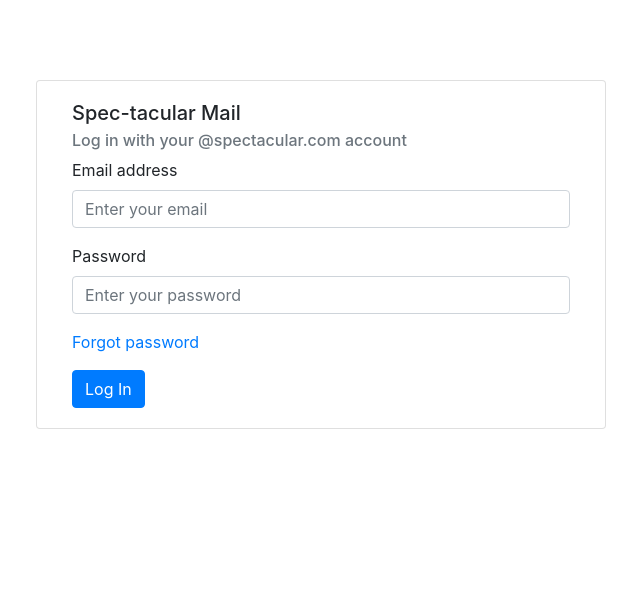
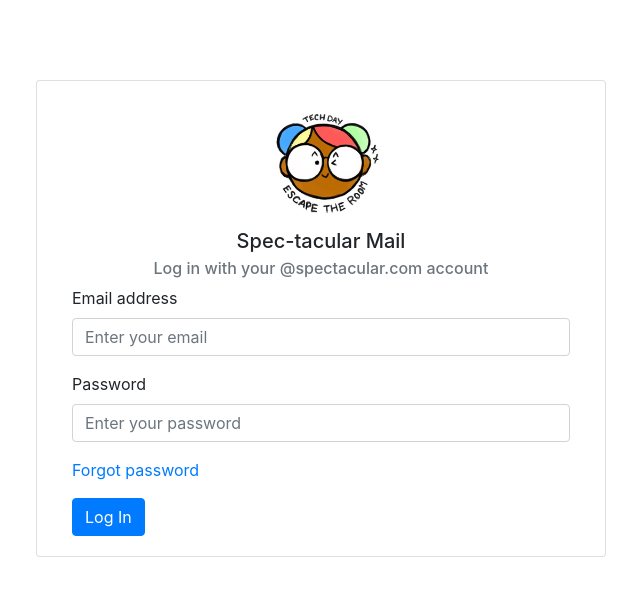
Before and after one commit to spectacular-inc/mail, a Jekyll site: the page built from index.html, in a window 1280 px wide. Shown: the top 596 px of the page, without its empty margins (319-959 px from the left). Built offline with Jekyll 4.4.1, drawn with Linux system fonts in a browser that asks for light colours.

Commit message:
add image

```diff
--- a/index.html
+++ b/index.html
@@ -9,8 +9,11 @@ scripts:
         <div class="col-sm-3"></div>
         <div class="card col-sm-6">
             <div class="card-body">
-                <h5 class="card-title">Spec-tacular Mail</h5>
-                <h6 class="card-subtitle mb-2 text-muted">Log in with your @spectacular.com account</h6>
+                <div style="text-align: center;">
+                    <img src="{{site.baseurl}}/assets/img/sonia-logo.jpg" class="img-responsive" style="width: 128px">
+                    <h5 class="card-title">Spec-tacular Mail</h5>
+                    <h6 class="card-subtitle mb-2 text-muted">Log in with your @spectacular.com account</h6>
+                </div>
 
                 <form>
                 <div class="form-group">
```
Also changed, not shown: assets/img/sonia-logo.jpg (added).
